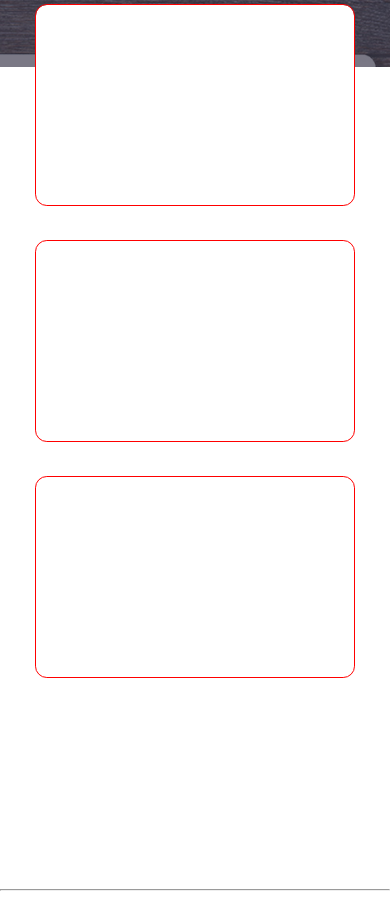
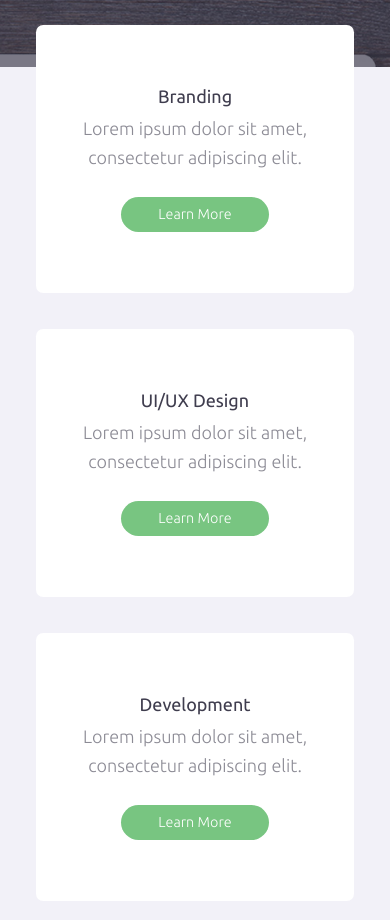
Before and after one commit to derekmorash/randomDesign, a website: page index.html in a window 390 px wide. Shown: the part 564-1484 px from the top of the page. Drawn offline with Linux system fonts and the light colour scheme.

Commit message:
Services section done, responsive with mobile first css

```diff
--- a/assets/css/2-base/_typography.scss
+++ b/assets/css/2-base/_typography.scss
@@ -40,9 +40,11 @@ h6 {
 
 p, a, button, label, input, textarea, span {
   font-family: 'Ubuntu', sans-serif;
-  font-size: 1rem;
+  font-size: 0.8rem;
   font-weight: 300;
+  line-height: 1.6;
   color: $light-text;
+  margin: 0;
 }
 
 a {
@@ -81,6 +83,6 @@ label {
   }
 
   p, a, button, label, input, textarea, span {
-    font-size: 0.8rem;
+    font-size: 1rem;
   }
 }
--- a/assets/css/4-layouts/_services.scss
+++ b/assets/css/4-layouts/_services.scss
@@ -1,22 +1,40 @@
-.service {
+.services {
+  background-color: $light-bg;
+  &--service {
     width: 100%;
     margin: 1rem auto;
+    padding: 3.4rem 1.6rem;
+    text-align: center;
     float: left;
     position: relative;
     display: block;
     background-color: #ffffff;
-  border-radius: 0.6rem;
-  transform: translateY(-80px);
-  outline: 1px solid red;
-  height: 200px;
+    border-radius: 0.4rem;
+    z-index: 10;
+    transform: translateY(-60px);
+
+    // debug styles
+    // outline: 1px solid red;
+    // height: 200px;
+
+    p {
+      color: transparentize($dark-text, 0.4);
+      margin-bottom: 1.4em;
+      font-size: 1rem;
+    }
+
+    .btn {
+      font-size: 0.8rem;
+    }
 
     @media screen and (min-width: 800px) {
       width: 32%;
       margin-right: 2%;
-    z-index: 10;
+      transform: translateY(-90px);
 
       &:nth-child(3n) {
         margin-right: 0;
       }
     }
   }
+}
--- a/index.html
+++ b/index.html
@@ -27,9 +27,21 @@
   </header>
   <section class="services" id="services">
     <div class="section-inner">
-      <div class="service"></div>
-      <div class="service"></div>
-      <div class="service"></div>
+      <div class="services--service">
+        <h4>Branding</h4>
+        <p>Lorem ipsum dolor sit amet, consectetur adipiscing elit.</p>
+        <button class="btn">Learn More</button>
+      </div>
+      <div class="services--service">
+        <h4>UI/UX Design</h4>
+        <p>Lorem ipsum dolor sit amet, consectetur adipiscing elit.</p>
+        <button class="btn">Learn More</button>
+      </div>
+      <div class="services--service">
+        <h4>Development</h4>
+        <p>Lorem ipsum dolor sit amet, consectetur adipiscing elit.</p>
+        <button class="btn">Learn More</button>
+      </div>
     </div>
   </section>
 
```
Also changed, not shown: assets/css/style.css. Lines whose indentation alone changed are shown as unchanged.
